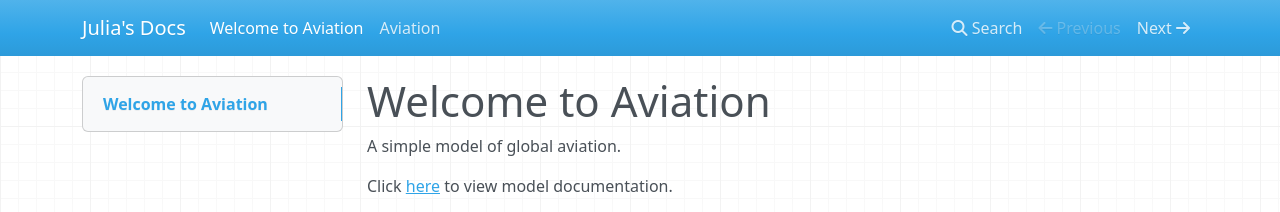
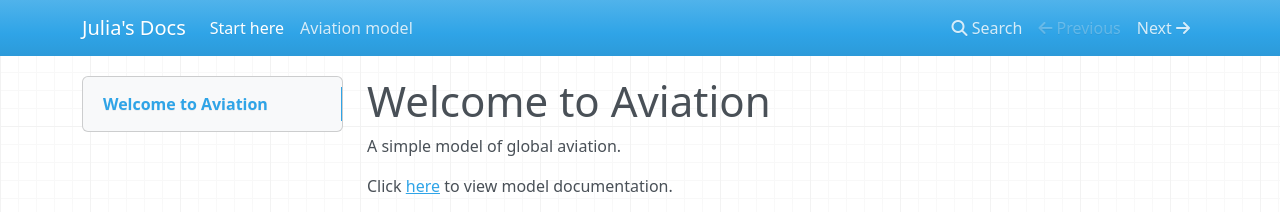
Before and after one commit to JuliaInCam/aviation, an MkDocs documentation site: the page built from docs/index.md, in a window 1280 px wide. Shown: the top 212 px of the page. Built offline with MkDocs 1.6.1, drawn with Linux system fonts in a browser that asks for light colours; nearby versions of some CDN libraries.

Commit message:
added navigation

```diff
--- a/mkdocs.yml
+++ b/mkdocs.yml
@@ -1 +1,4 @@
 site_name: Julia's Docs
+nav:
+  - Start here: 'index.md'
+  - Aviation model: 'aviation.md'
```
